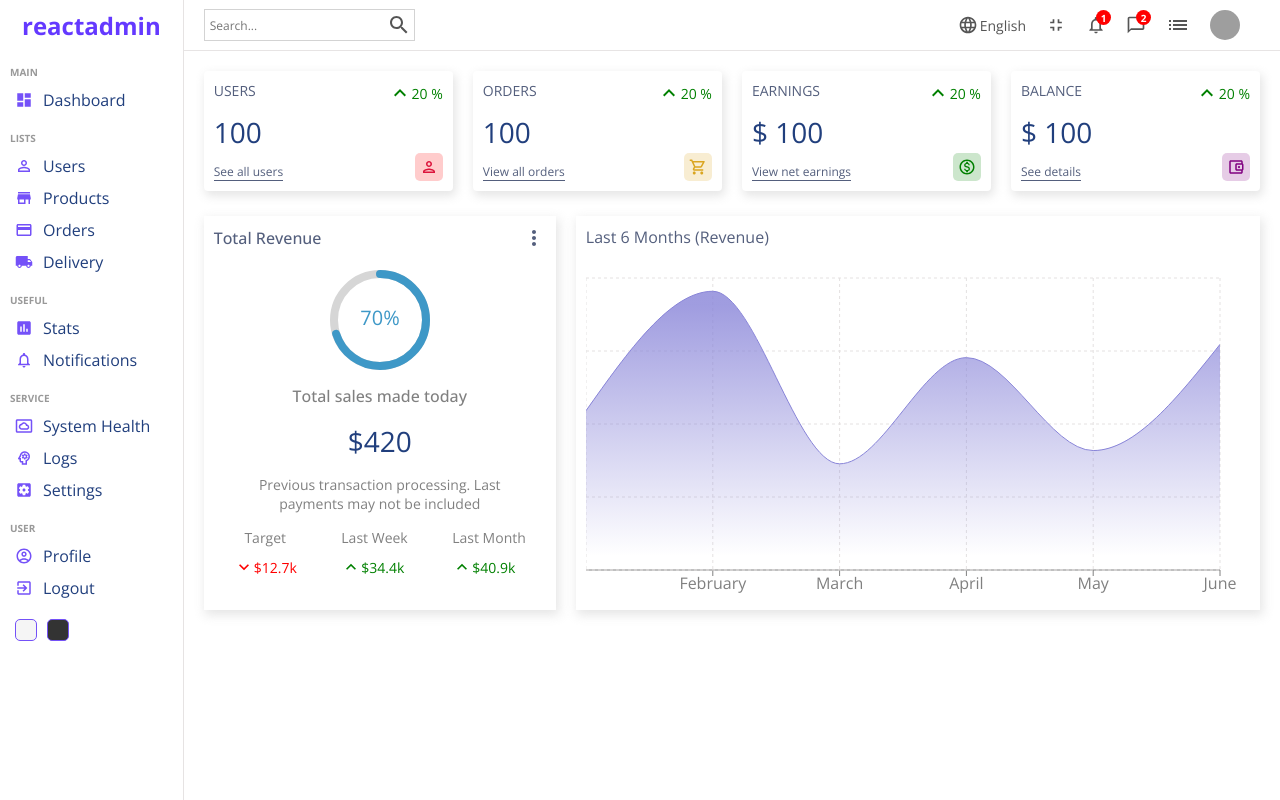
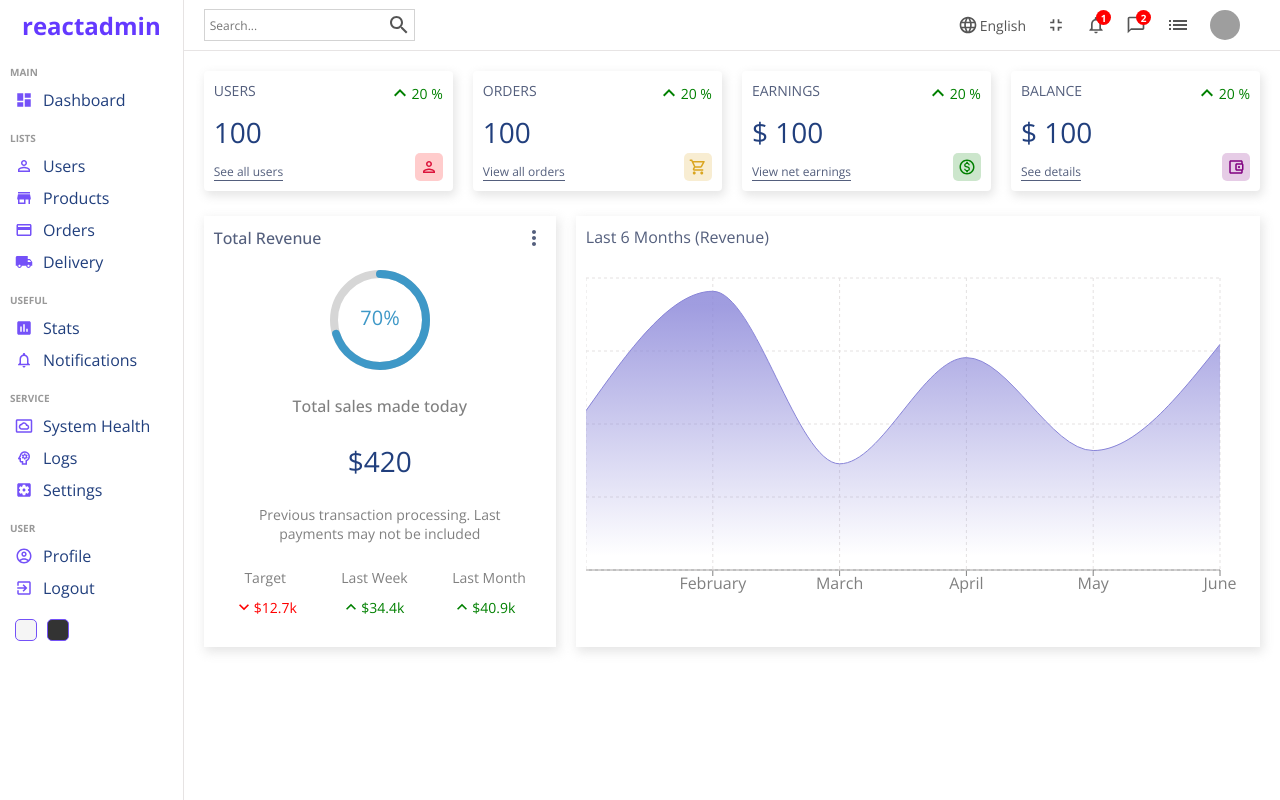
Before and after one commit to chizobavictory/react_dashboard, a React (Create React App) app: page / in a window 1280 px wide. Built offline with nearby package versions, Linux system fonts and the light colour scheme; grey boxes are pictures that could not be loaded.

Commit message:
featured component 🧩

```diff
--- a/src/components/featured/featured.scss
+++ b/src/components/featured/featured.scss
@@ -22,7 +22,7 @@
     flex-direction: column;
     align-items: center;
     justify-content: center;
-    gap: 15px;
+    gap: 25px;
 
     .featuredChart {
       width: 100px;
@@ -32,6 +32,7 @@
     .title {
       font-weight: 500;
       color: gray;
+
     }
 
     .amount {
```
